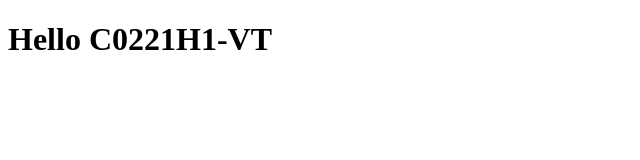
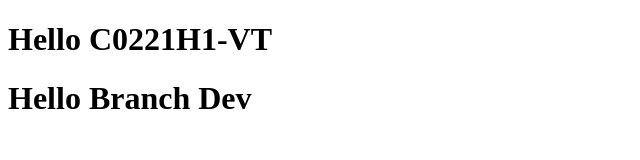
Before and after one commit to quan200699/Demo_Advanced_Git_C02VT, a plain HTML site: page index.html in a window 1280 px wide. Shown: the whole page, without its empty margins (0-640 px from the left). Drawn offline with Linux system fonts and the light colour scheme.

Commit message:
Hello Branch Dev

```diff
--- a/index.html
+++ b/index.html
@@ -6,5 +6,6 @@
 </head>
 <body>
 <h1>Hello C0221H1-VT</h1>
+<h1>Hello Branch Dev</h1>
 </body>
 </html>
```
